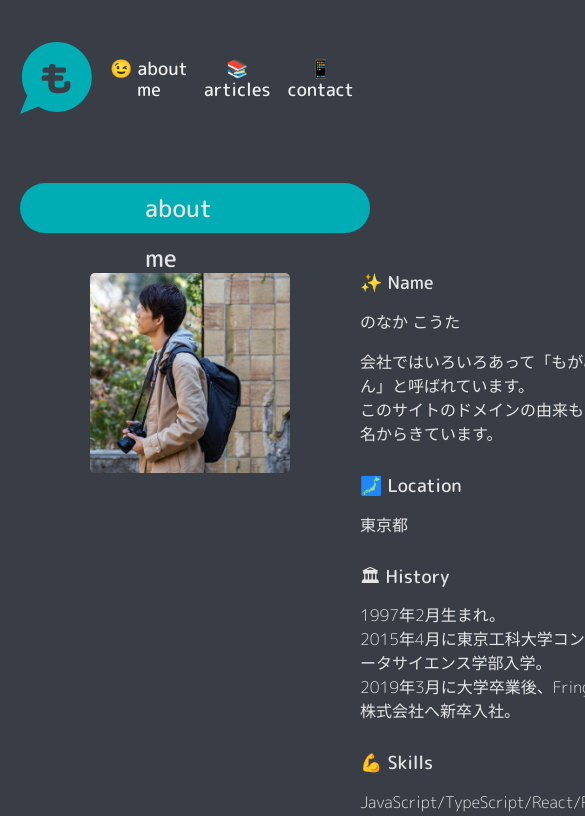
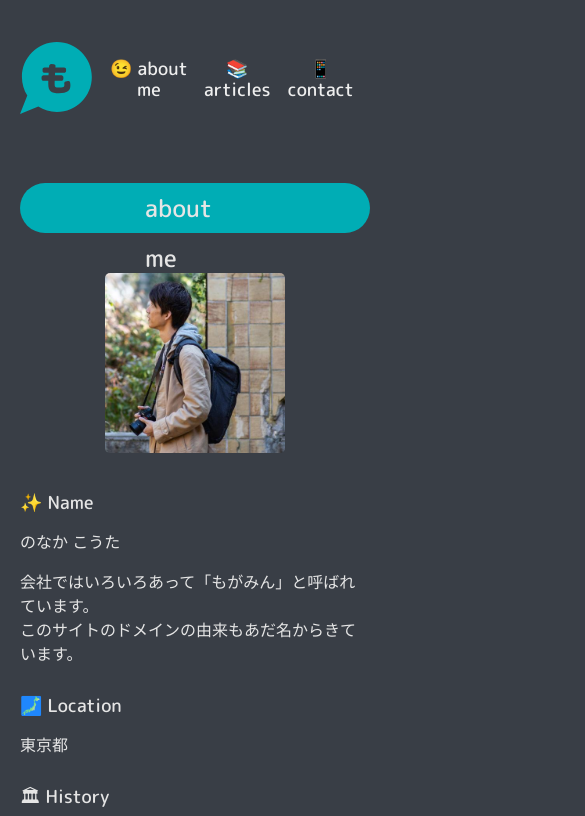
Before and after one commit to uutarou10/mogam.in, a Next.js app: page /about in a window 390 px wide. Shown: the top 816 px of the page, 585 px wide, since content can reach past the window. Built offline with nearby package versions, Linux system fonts and the light colour scheme.

Commit message:
多少まともになった

```diff
--- a/styles/about.module.scss
+++ b/styles/about.module.scss
@@ -31,3 +31,18 @@
     font-weight: 300;
   }
 }
+
+@media screen and (max-width: 940px) {
+  .container {
+    flex-direction: column;
+  }
+
+  .profilePic {
+    margin-bottom: 40px;
+
+    img {
+      width: 180px;
+      height: 180px;
+    }
+  }
+}
```
